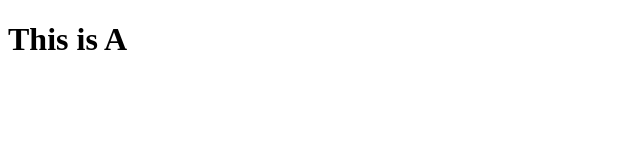
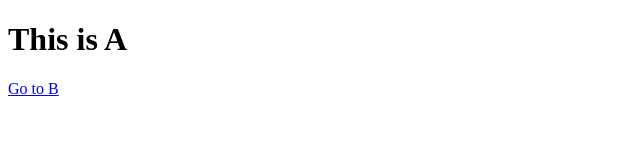
Before and after one commit to royfrankly/prueba, a plain HTML site: page a.html in a window 1280 px wide. Shown: the full height of the page, 0-640 px from the left. Drawn offline with Linux system fonts and the light colour scheme.

Commit message:
mod a link to b

```diff
--- a/a.html
+++ b/a.html
@@ -7,6 +7,7 @@
 </head>
 <body>
     <h1>This is A</h1>
+    <a href="b.html">Go to B</a>
 
 </body>
 </html>
```
